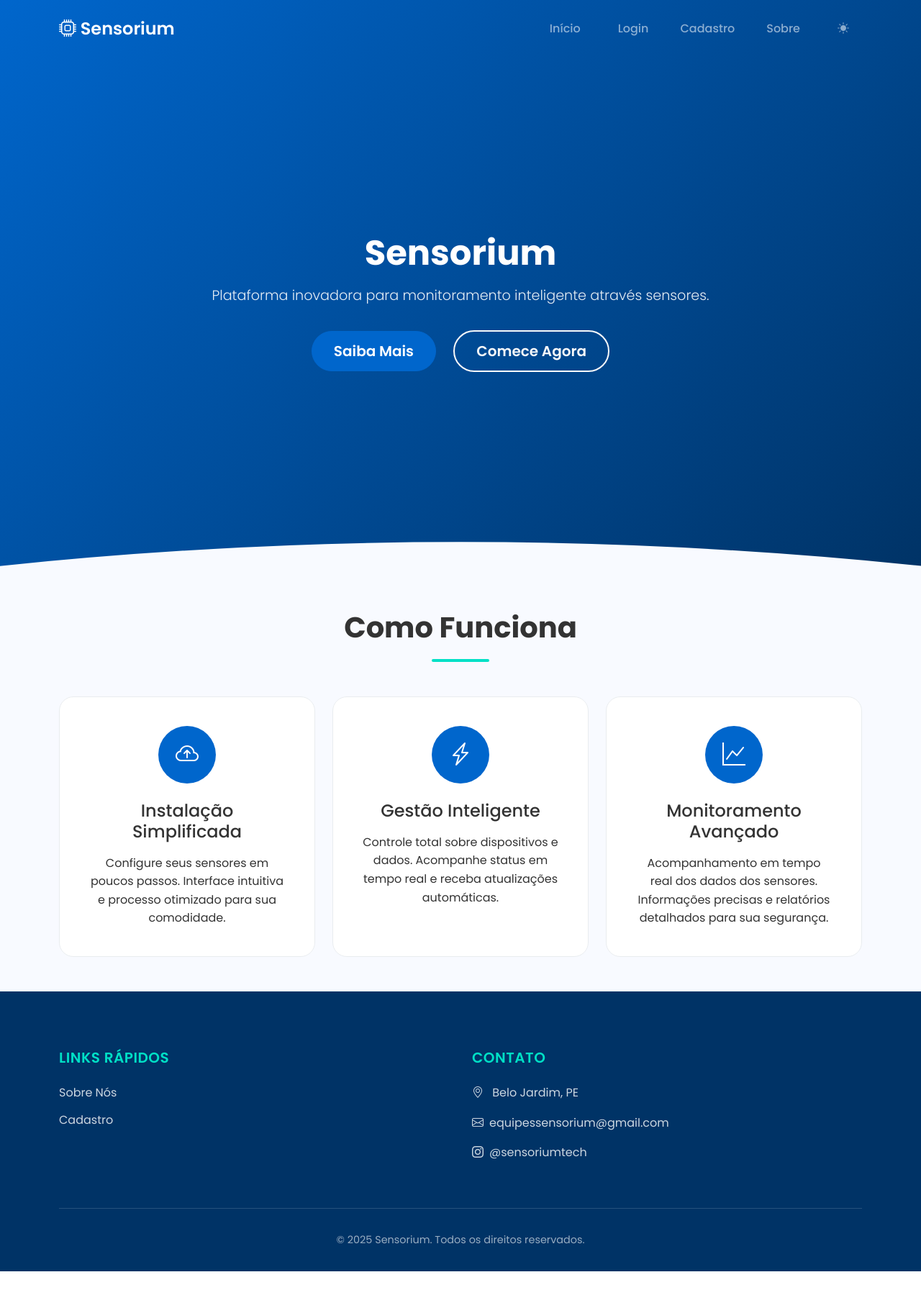
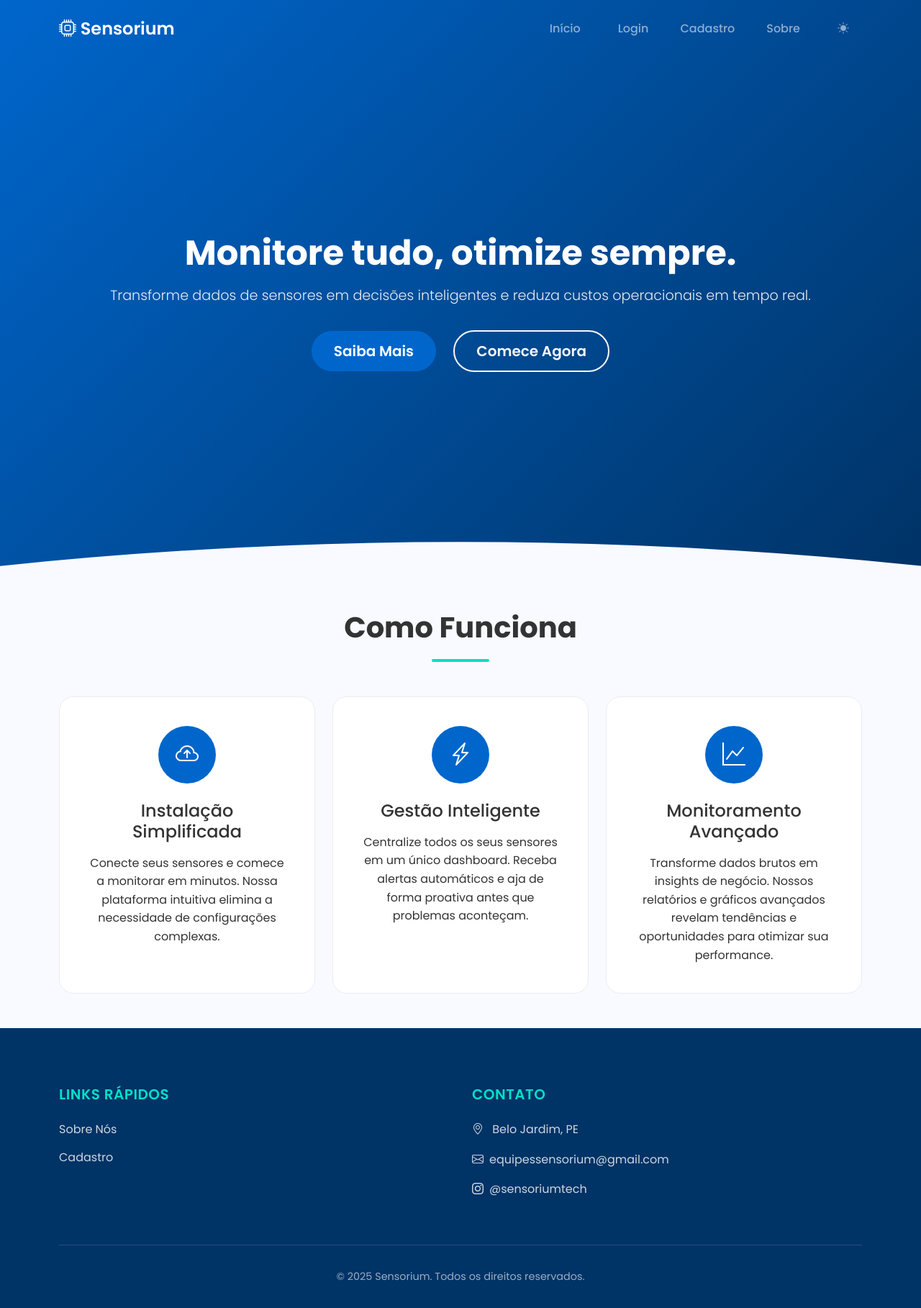
Before and after one commit to Gmarques07/Sensorium-UFRPE, a FastAPI app: page / in a window 1280 px wide. Shown: the whole page at 72% size. Before the commit the page ends 1767 px from the top, so only its background shows below. Run offline with FastAPI, Linux system fonts and the light colour scheme.

Commit message:
Mudança de textos

```diff
--- a/templates/index.html
+++ b/templates/index.html
@@ -396,8 +396,8 @@
     <!-- Hero -->
     <section class="hero-section">
         <div class="container hero-content" data-aos="fade-up">
-            <h1 class="hero-title">Sensorium</h1>
-            <p class="hero-subtitle">Plataforma inovadora para monitoramento inteligente através sensores.</p>
+            <h1 class="hero-title">Monitore tudo, otimize sempre.</h1>
+            <p class="hero-subtitle">Transforme dados de sensores em decisões inteligentes e reduza custos operacionais em tempo real.</p>
             <div class="hero-buttons mt-4">
                 <a href="sobre.html" class="btn btn-primary btn-lg">Saiba Mais</a>
                 <a href="cadastro.html" class="btn btn-outline-light btn-lg">Comece Agora</a>
@@ -419,21 +419,21 @@
                     <div class="feature-card">
                         <div class="feature-icon"><i class="bi bi-cloud-arrow-up"></i></div>
                         <h4 class="text-center mb-3">Instalação Simplificada</h4>
-                        <p class="text-center mb-0">Configure seus sensores em poucos passos. Interface intuitiva e processo otimizado para sua comodidade.</p>
+                        <p class="text-center mb-0">Conecte seus sensores e comece a monitorar em minutos. Nossa plataforma intuitiva elimina a necessidade de configurações complexas.</p>
                     </div>
                 </div>
                 <div class="col-md-4" data-aos="fade-up" data-aos-delay="200">
                     <div class="feature-card">
                         <div class="feature-icon"><i class="bi bi-lightning-charge"></i></div>
                         <h4 class="text-center mb-3">Gestão Inteligente</h4>
-                        <p class="text-center mb-0">Controle total sobre dispositivos e dados. Acompanhe status em tempo real e receba atualizações automáticas.</p>
+                        <p class="text-center mb-0">Centralize todos os seus sensores em um único dashboard. Receba alertas automáticos e aja de forma proativa antes que problemas aconteçam.</p>
                     </div>
                 </div>
                 <div class="col-md-4" data-aos="fade-up" data-aos-delay="300">
                     <div class="feature-card">
                         <div class="feature-icon"><i class="bi bi-graph-up"></i></div>
                         <h4 class="text-center mb-3">Monitoramento Avançado</h4>
-                        <p class="text-center mb-0">Acompanhamento em tempo real dos dados dos sensores. Informações precisas e relatórios detalhados para sua segurança.</p>
+                        <p class="text-center mb-0">Transforme dados brutos em insights de negócio. Nossos relatórios e gráficos avançados revelam tendências e oportunidades para otimizar sua performance.</p>
                     </div>
                 </div>
             </div>
--- a/templates/sobre.html
+++ b/templates/sobre.html
@@ -202,10 +202,7 @@
             <h2 class="section-title">Sobre o Sensorium</h2>
             <div class="info-card text-center">
                 <p class="lead" style="font-size: 1.25rem;">
-                    O Sensorium é uma plataforma web moderna para o <strong>gerenciamento e visualização de dados de sensores em tempo real</strong>, totalmente conteinerizada com Docker para garantir portabilidade e escalabilidade.
-                </p>
-                <p class="text-secondary mt-3">
-                    Nossa missão é transformar a maneira como interagimos com dados de IoT, oferecendo uma solução robusta, confiável e fácil de usar, validada por uma suíte de testes automatizados que garantem a integridade do sistema a cada implantação.
+                    O Sensorium transforma a complexidade dos dados de sensores em uma plataforma simples e visual. Em tempo real, você gerencia e entende o que está acontecendo em sua operação, permitindo ações rápidas e eficientes. Nossa arquitetura moderna garante que a solução cresça junto com o seu negócio.
                 </p>
             </div>
         </section>
```
Also changed, not shown: static/img/abstract-background.svg (deleted), static/img/logo.svg.
